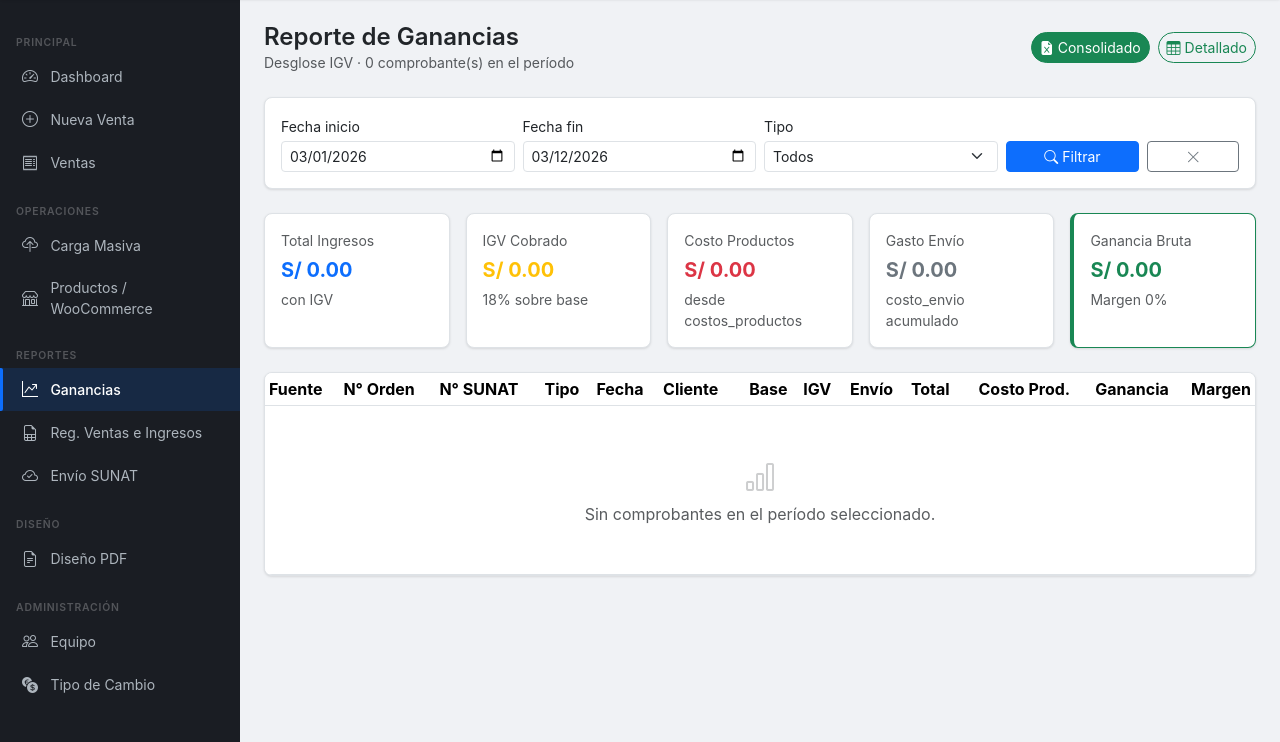
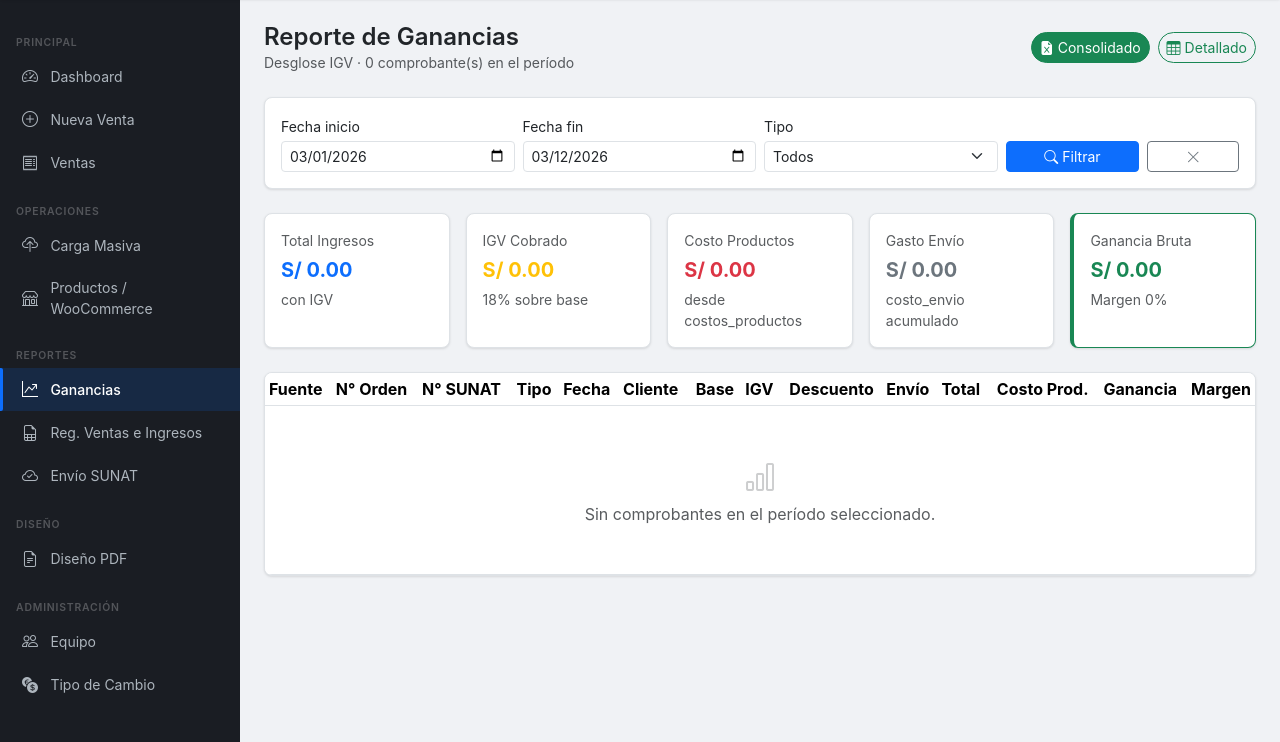
Before and after one commit to mickstmt/ArdavFact, a Flask app: page /reportes/ganancias in a window 1280 px wide. Shown: the part 57-799 px from the top of the page. Run offline with Flask 3, Linux system fonts and the light colour scheme; a user stored in the database is signed in; tables that the repository leaves empty hold one stand-in row (values such as "Sample post"); some libraries are stand-ins or nearby versions.

Commit message:
feat: add Descuento column to ganancias consolidado report and Excel
Added to _enriquecer_fila dict, HTML table, and Excel export (cols shift
updated accordingly).

Co-Authored-By: Claude Sonnet 4.6 <noreply@anthropic.com>

```diff
--- a/app/blueprints/reportes/routes.py
+++ b/app/blueprints/reportes/routes.py
@@ -125,9 +125,12 @@ def exportar_ganancias():
     ws.title = 'Detalle'
     _COLOR_HDR = 'FF1e3a5f'
 
+    # cols: 1=Fuente 2=N°Orden 3=N°SUNAT 4=Tipo 5=Fecha 6=Cliente 7=Estado
+    #       8=Base 9=IGV 10=Descuento 11=CostoEnvío 12=Total
+    #       13=CostoProductos 14=GananciaBruta 15=Margen
     hdrs = [
         'Fuente', 'N° Orden', 'N° SUNAT', 'Tipo', 'Fecha', 'Cliente', 'Estado',
-        'Base Imponible', 'IGV 18%', 'Costo Envío', 'Total Ingreso',
+        'Base Imponible', 'IGV 18%', 'Descuento', 'Costo Envío', 'Total Ingreso',
         'Costo Productos', 'Ganancia Bruta', 'Margen %',
     ]
     ws.append(hdrs)
@@ -148,6 +151,7 @@ def exportar_ganancias():
             f['estado'],
             float(f['base_imponible']),
             float(f['total_igv']),
+            float(f['descuento']),
             float(f['costo_envio']),
             float(f['total']),
             float(f['costo_productos']),
@@ -155,12 +159,12 @@ def exportar_ganancias():
             float(f['margen_pct']),
         ])
 
-    moneda_cols = {8, 9, 10, 11, 12, 13}
+    moneda_cols = {8, 9, 10, 11, 12, 13, 14}
     for row in ws.iter_rows(min_row=2, max_row=ws.max_row):
         for cell in row:
             if cell.column in moneda_cols:
                 cell.number_format = '"S/ "#,##0.00'
-            elif cell.column == 14:
+            elif cell.column == 15:
                 cell.number_format = '0.00"%"'
 
     for col in ws.columns:
@@ -460,6 +464,7 @@ def _enriquecer_fila(comp: Comprobante, mapa_costos: dict) -> dict:
     costo_prods   = _costo_comprobante(comp, mapa_costos)
     total         = comp.total or Decimal('0')
     costo_envio   = comp.costo_envio or Decimal('0')
+    descuento     = comp.descuento or Decimal('0')
     ganancia      = total - costo_prods - costo_envio
     margen_pct    = round(float(ganancia / total * 100), 1) if total > 0 else 0
 
@@ -474,6 +479,7 @@ def _enriquecer_fila(comp: Comprobante, mapa_costos: dict) -> dict:
         'estado':          comp.estado,
         'base_imponible':  comp.total_operaciones_gravadas or Decimal('0'),
         'total_igv':       comp.total_igv or Decimal('0'),
+        'descuento':       descuento,
         'costo_envio':     costo_envio,
         'total':           total,
         'costo_productos': costo_prods,
--- a/app/templates/reportes/ganancias.html
+++ b/app/templates/reportes/ganancias.html
@@ -110,6 +110,7 @@
         <th>Cliente</th>
         <th class="text-end">Base</th>
         <th class="text-end">IGV</th>
+        <th class="text-end">Descuento</th>
         <th class="text-end">Envío</th>
         <th class="text-end">Total</th>
         <th class="text-end">Costo Prod.</th>
@@ -149,6 +150,7 @@
         </td>
         <td class="text-end small">S/ {{ '%.2f'|format(f.base_imponible|float) }}</td>
         <td class="text-end small text-warning">S/ {{ '%.2f'|format(f.total_igv|float) }}</td>
+        <td class="text-end small text-success">S/ {{ '%.2f'|format(f.descuento|float) }}</td>
         <td class="text-end small text-muted">S/ {{ '%.2f'|format(f.costo_envio|float) }}</td>
         <td class="text-end fw-semibold">S/ {{ '%.2f'|format(f.total|float) }}</td>
         <td class="text-end small text-danger">S/ {{ '%.2f'|format(f.costo_productos|float) }}</td>
@@ -163,7 +165,7 @@
       </tr>
       {% else %}
       <tr>
-        <td colspan="13" class="text-center text-muted py-5">
+        <td colspan="14" class="text-center text-muted py-5">
           <i class="bi bi-bar-chart" style="font-size:2rem;opacity:.3;display:block;"></i>
           Sin comprobantes en el período seleccionado.
         </td>
```
